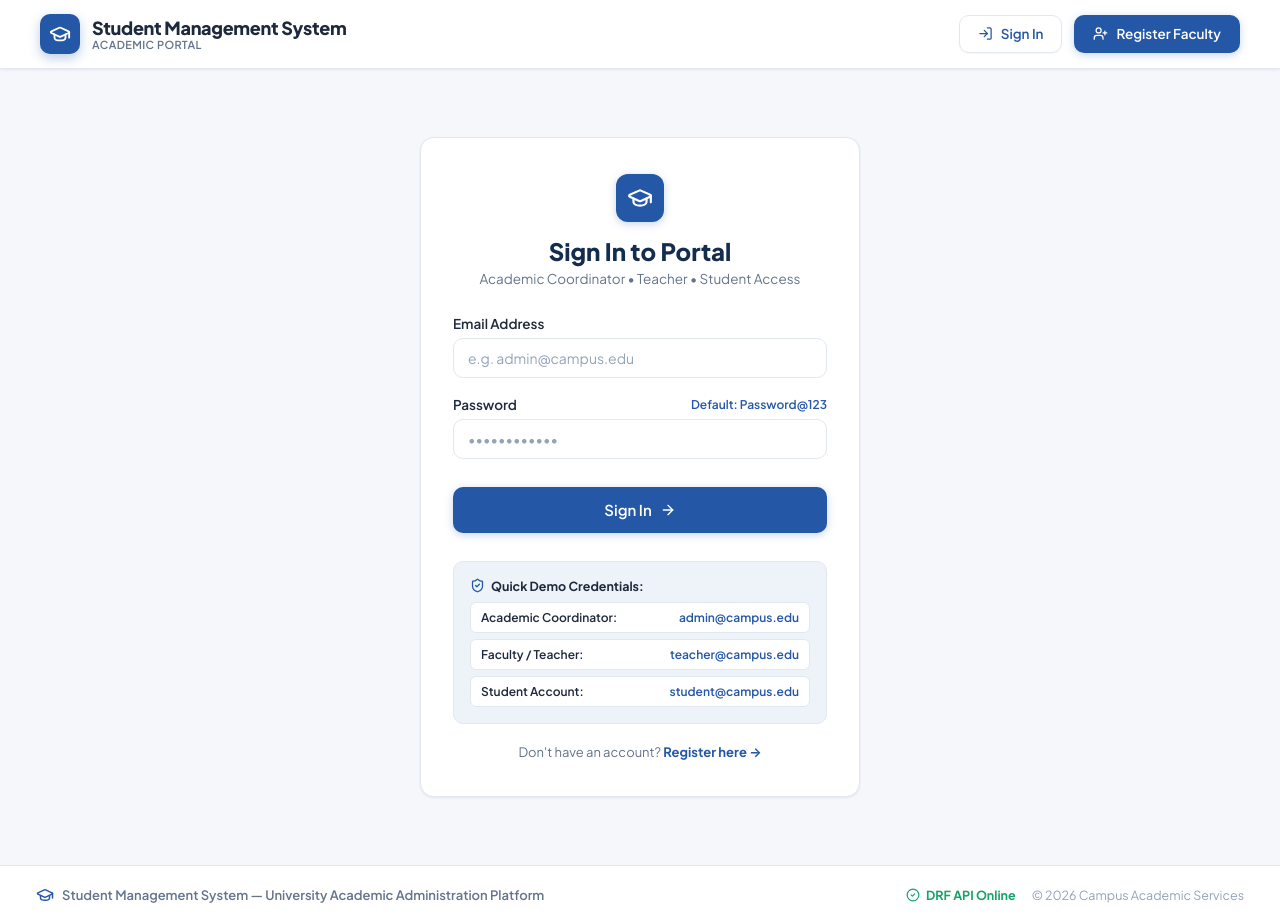
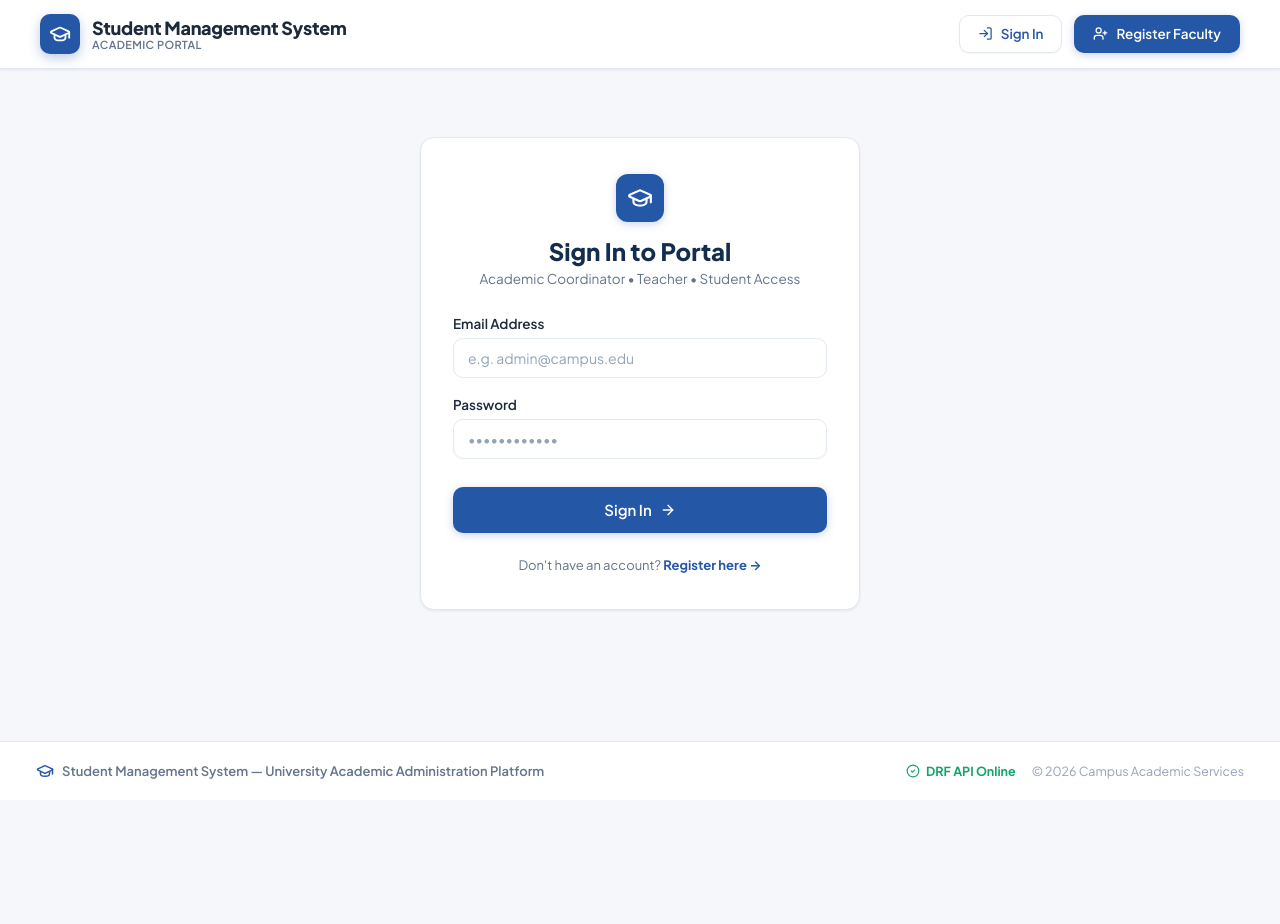
Before and after one commit to ankityadav281/Student-Management-System, a React (Vite) app in the folder frontend/: page /login in a window 1280 px wide. After the commit the page ends 800 px from the top, so only its background shows below. Built offline with nearby package versions, Linux system fonts and the light colour scheme; no server answers.

Commit message:
feat(ui): remove quick demo credentials and default password hint from login page

```diff
--- a/frontend/src/pages/auth/Login.jsx
+++ b/frontend/src/pages/auth/Login.jsx
@@ -2,7 +2,7 @@ import React, { useState } from 'react';
 import { Link, useNavigate, useLocation } from 'react-router-dom';
 import { useAuth } from '../../hooks/useAuth';
 import AlertBanner from '../../components/AlertBanner';
-import { LogIn, GraduationCap, ArrowRight, ShieldCheck } from 'lucide-react';
+import { GraduationCap, ArrowRight } from 'lucide-react';
 
 const Login = () => {
   const [email, setEmail] = useState('');
@@ -27,11 +27,6 @@ const Login = () => {
     } finally {
       setSubmitting(false);
     }
-  };
-
-  const handleQuickLogin = (quickEmail, quickPassword) => {
-    setEmail(quickEmail);
-    setPassword(quickPassword);
   };
 
   return (
@@ -76,12 +71,7 @@ const Login = () => {
           </div>
 
           <div className="form-group">
-            <div style={{ display: 'flex', justifyContent: 'space-between', alignItems: 'center' }}>
-              <label className="form-label">Password</label>
-              <span style={{ fontSize: '12px', color: 'var(--color-primary)', cursor: 'pointer', fontWeight: 600 }}>
-                Default: Password@123
-              </span>
-            </div>
+            <label className="form-label">Password</label>
             <input
               type="password"
               className="form-input"
@@ -103,79 +93,7 @@ const Login = () => {
           </button>
         </form>
 
-        {/* Demo Fast Fill Buttons */}
-        <div style={{
-          marginTop: '28px',
-          padding: '16px',
-          borderRadius: 'var(--radius-md)',
-          background: 'var(--color-hover)',
-          border: '1px solid var(--color-border)',
-          fontSize: '12.5px',
-          color: 'var(--color-text-secondary)'
-        }}>
-          <div style={{ fontWeight: 700, color: 'var(--color-text-primary)', marginBottom: '8px', display: 'flex', alignItems: 'center', gap: '6px' }}>
-            <ShieldCheck size={15} color="var(--color-primary)" />
-            <span>Quick Demo Credentials:</span>
-          </div>
-
-          <div style={{ display: 'flex', flexDirection: 'column', gap: '6px' }}>
-            <button
-              type="button"
-              onClick={() => handleQuickLogin('admin@campus.edu', 'Password@123')}
-              style={{
-                display: 'flex',
-                justifyContent: 'space-between',
-                padding: '7px 10px',
-                borderRadius: '6px',
-                border: '1px solid var(--color-border)',
-                background: 'var(--color-surface)',
-                cursor: 'pointer',
-                fontSize: '12px'
-              }}
-            >
-              <span style={{ fontWeight: 600, color: 'var(--color-text-primary)' }}>Academic Coordinator:</span>
-              <span style={{ color: 'var(--color-primary)', fontWeight: 600 }}>admin@campus.edu</span>
-            </button>
-
-            <button
-              type="button"
-              onClick={() => handleQuickLogin('teacher@campus.edu', 'Password@123')}
-              style={{
-                display: 'flex',
-                justifyContent: 'space-between',
-                padding: '7px 10px',
-                borderRadius: '6px',
-                border: '1px solid var(--color-border)',
-                background: 'var(--color-surface)',
-                cursor: 'pointer',
-                fontSize: '12px'
-              }}
-            >
-              <span style={{ fontWeight: 600, color: 'var(--color-text-primary)' }}>Faculty / Teacher:</span>
-              <span style={{ color: 'var(--color-primary)', fontWeight: 600 }}>teacher@campus.edu</span>
-            </button>
-
-            <button
-              type="button"
-              onClick={() => handleQuickLogin('student@campus.edu', 'Password@123')}
-              style={{
-                display: 'flex',
-                justifyContent: 'space-between',
-                padding: '7px 10px',
-                borderRadius: '6px',
-                border: '1px solid var(--color-border)',
-                background: 'var(--color-surface)',
-                cursor: 'pointer',
-                fontSize: '12px'
-              }}
-            >
-              <span style={{ fontWeight: 600, color: 'var(--color-text-primary)' }}>Student Account:</span>
-              <span style={{ color: 'var(--color-primary)', fontWeight: 600 }}>student@campus.edu</span>
-            </button>
-          </div>
-        </div>
-
-        <div style={{ textAlign: 'center', marginTop: '20px', fontSize: '13px', color: 'var(--color-text-secondary)' }}>
+        <div style={{ textAlign: 'center', marginTop: '24px', fontSize: '13px', color: 'var(--color-text-secondary)' }}>
           Don't have an account?{' '}
           <Link to="/register" style={{ color: 'var(--color-primary)', fontWeight: 700, textDecoration: 'none' }}>
             Register here &rarr;
```
Also changed, not shown: 3 other files (tests, documents, lock files or other folders).
